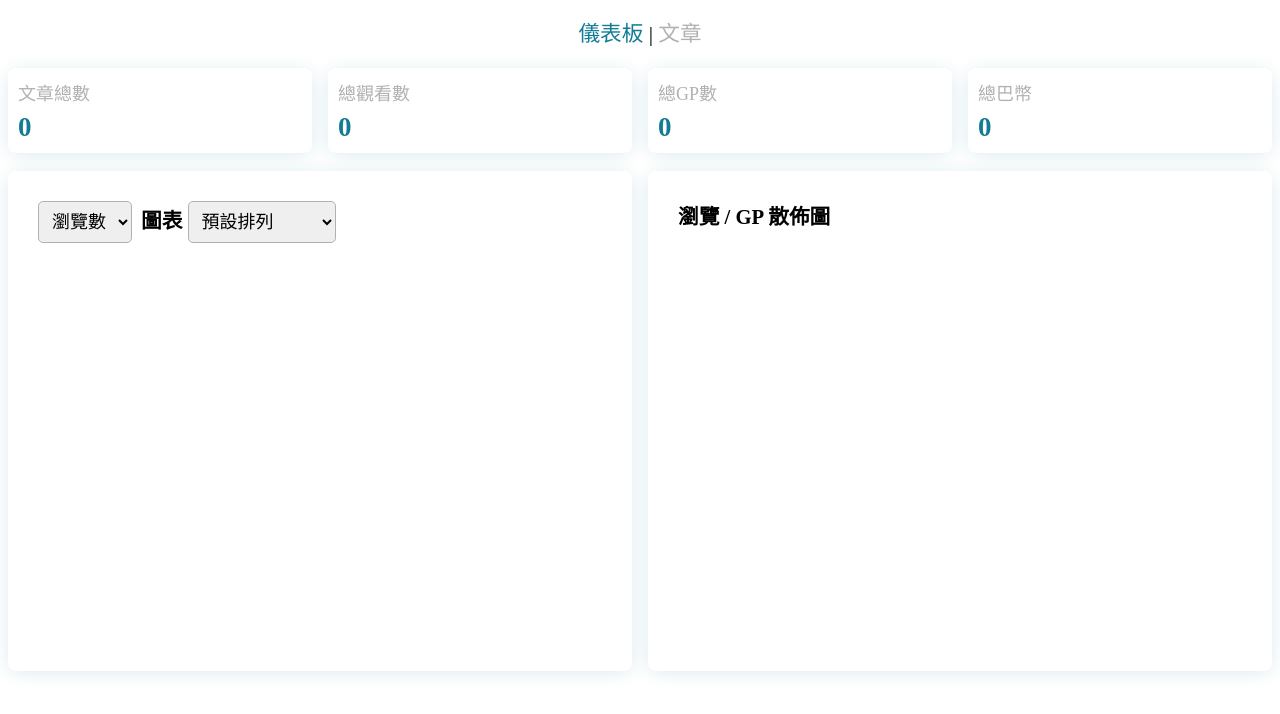
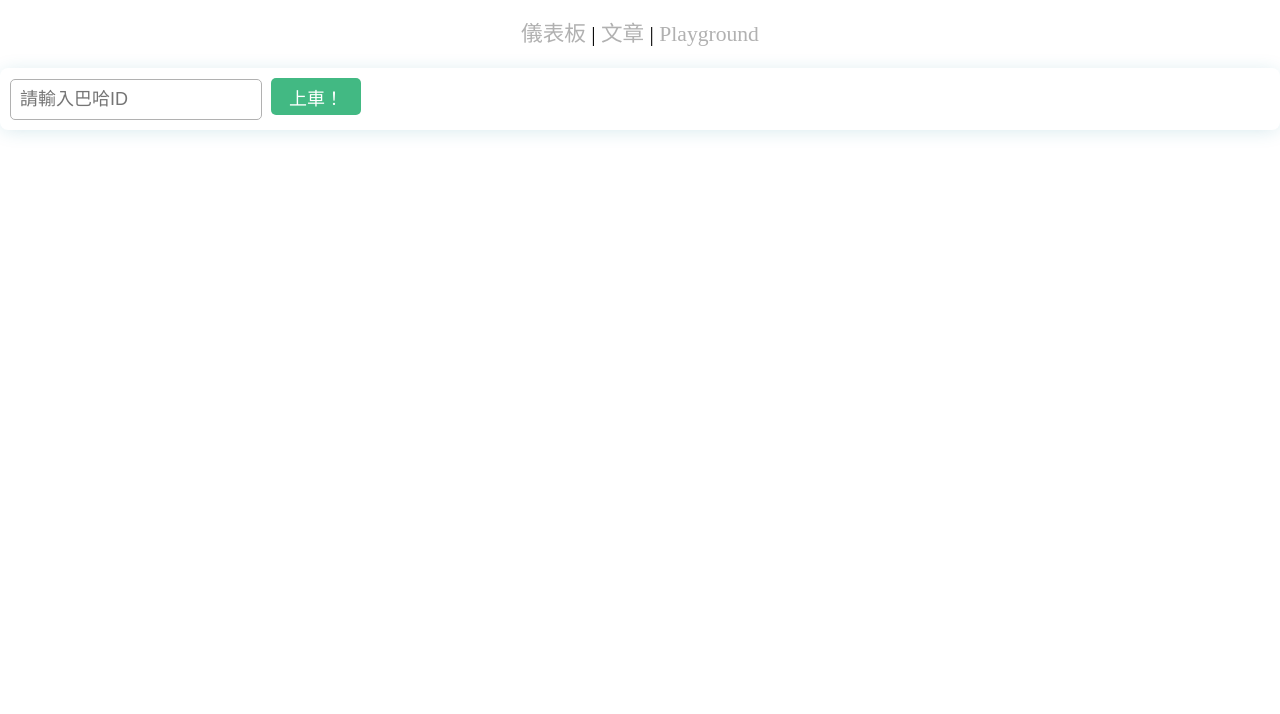
Before and after one commit to handred800/bahamut-pie, a Vue app: page / in a window 1280 px wide. Before the commit this address led to /dashboard. Shown: the top 714 px of the page. Built offline with nearby package versions, Linux system fonts and the light colour scheme; no server answers; a web font is replaced by a local one.

Commit message:
-完成起始頁 -載入Vuex  TODO: Vuex 管理資料 + 完善進入流程

```diff
--- a/package.json
+++ b/package.json
@@ -15,12 +15,14 @@
     "sass-loader": "^10.1.0",
     "vue": "^2.6.11",
     "vue-echarts": "^5.0.0-beta.0",
-    "vue-router": "^3.2.0"
+    "vue-router": "^3.2.0",
+    "vuex": "^3.4.0"
   },
   "devDependencies": {
     "@vue/cli-plugin-babel": "~4.5.0",
     "@vue/cli-plugin-eslint": "~4.5.0",
     "@vue/cli-plugin-router": "~4.5.0",
+    "@vue/cli-plugin-vuex": "^4.5.9",
     "@vue/cli-service": "~4.5.0",
     "@vue/eslint-config-airbnb": "^5.0.2",
     "babel-eslint": "^10.1.0",
--- a/src/App.vue
+++ b/src/App.vue
@@ -2,9 +2,10 @@
   <div id="app">
     <div class="nav">
       <router-link to="/dashboard">儀表板</router-link> |
-      <router-link to="/articles">文章</router-link>
+      <router-link to="/articles">文章</router-link> |
+      <router-link to="/playground">Playground</router-link>
     </div>
-    <router-view :articlesData="allData"/>
+    <router-view :articlesData="allData" @search="searchUser"/>
   </div>
 </template>
 
@@ -15,14 +16,20 @@ export default {
       allData: [],
     };
   },
-  methods: {},
+  methods: {
+    searchUser(id) {
+      const vm = this;
+      fetch(`https://bahamut-home-article-cralwer.herokuapp.com?owner=${id}`)
+        .then((res) => res.json())
+        .then((data) => {
+          console.log(data);
+          vm.allData = data.data;
+          vm.$router.push('/dashboard');
+        });
+    },
+  },
   created() {
-    const vm = this;
-    fetch('https://bahamut-home-article-cralwer.herokuapp.com/')
-      .then((res) => res.json())
-      .then((data) => {
-        vm.allData = data.data;
-      });
+
   },
 };
 </script>
--- a/src/main.js
+++ b/src/main.js
@@ -14,6 +14,7 @@ import 'echarts/lib/component/dataset';
 import 'echarts/lib/component/tooltip';
 import 'echarts/lib/component/dataZoom';
 import 'echarts/lib/component/legend';
+import store from './store';
 
 Vue.prototype._ = _;
 Vue.component('v-chart', ECharts);
@@ -21,5 +22,6 @@ Vue.config.productionTip = false;
 
 new Vue({
   router,
+  store,
   render: (h) => h(App),
 }).$mount('#app');
--- a/src/router/index.js
+++ b/src/router/index.js
@@ -6,7 +6,11 @@ Vue.use(VueRouter);
 const routes = [
   {
     path: '*',
-    redirect: '/dashboard',
+    redirect: '/',
+  },
+  {
+    path: '/',
+    component: () => import('../views/landing.vue'),
   },
   {
     path: '/dashboard',
@@ -15,6 +19,10 @@ const routes = [
   {
     path: '/articles',
     component: () => import('../views/articles.vue'),
+  },
+  {
+    path: '/playground',
+    component: () => import('../views/playground.vue'),
   },
 ];
 
--- /dev/null
+++ b/src/store/index.js
@@ -0,0 +1,17 @@
+import Vue from 'vue';
+import Vuex from 'vuex';
+
+Vue.use(Vuex);
+
+export default new Vuex.Store({
+  state: {
+    ownerId: '',
+    isLoading: true,
+  },
+  mutations: {
+  },
+  actions: {
+  },
+  modules: {
+  },
+});
--- /dev/null
+++ b/src/views/landing.vue
@@ -0,0 +1,25 @@
+<template>
+  <div class="landing-page">
+    <form class="card" @submit.prevent="searchUser">
+      <div class="form-inline">
+        <input type="text" class="form-input" placeholder="請輸入巴哈ID" v-model="ownerId" required/>
+        <button type="submit" class="btn btn-primary">上車！</button>
+      </div>
+    </form>
+  </div>
+</template>
+
+<script>
+export default {
+  data() {
+    return {
+      ownerId: '',
+    };
+  },
+  methods: {
+    searchUser() {
+      this.$emit('search', this.ownerId);
+    },
+  },
+};
+</script>
--- /dev/null
+++ b/src/views/playground.vue
@@ -0,0 +1,11 @@
+<template>
+  <div></div>
+</template>
+
+<script>
+export default {
+  data() {
+    return {};
+  },
+};
+</script>
```
Also changed, not shown: 2 other files (tests, documents, lock files or other folders).
